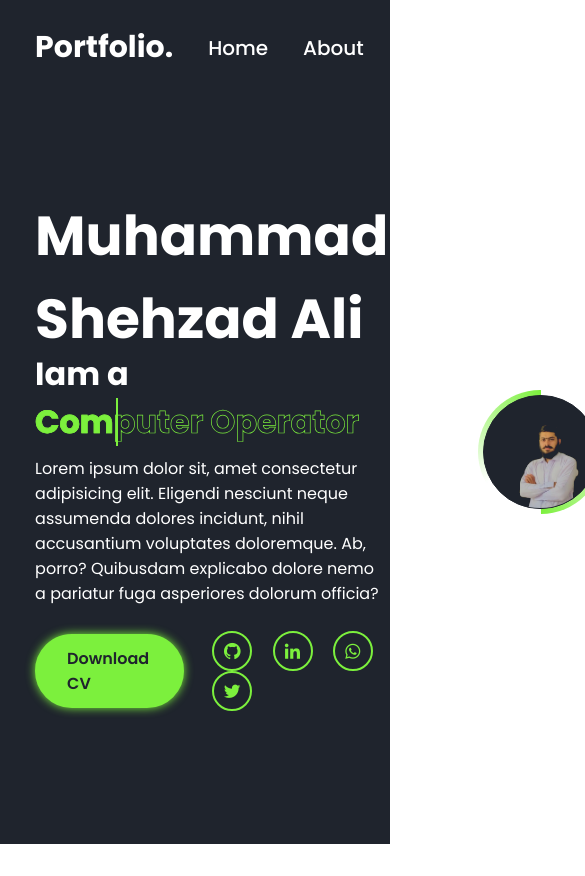
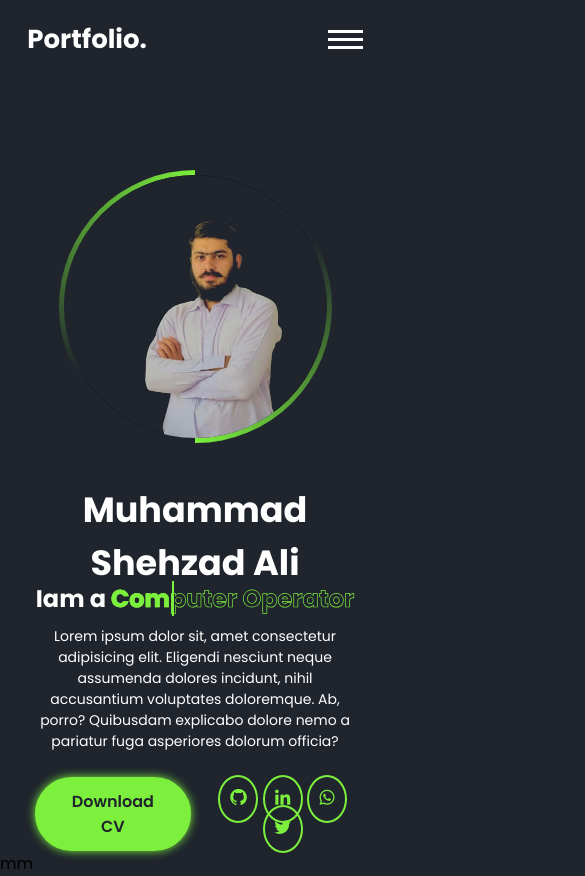
Before and after one commit to A249214/Fortfolio, a plain HTML site: page index.html in a window 390 px wide. Shown: the whole page, 585 px wide, since content can reach past the window. Before the commit the page ends 844 px from the top, so only its background shows below. Drawn offline with nearby package versions, Linux system fonts and the light colour scheme.

Commit message:
web done

```diff
--- a/index.html
+++ b/index.html
@@ -65,8 +65,18 @@
 
         <div></div>
     </section>
+    <section>
+mm
 
 
+
+
+
+
+
+    </section>
+
+<script src="./script.js"></script>
 </body>
 
 </html>
--- a/script.js
+++ b/script.js
@@ -0,0 +1,9 @@
+
+const navbar = document.querySelector(".navbar");
+const hamburger = document.createElement("div");
+hamburger.classList.add("hamburger");
+navbar.appendChild(hamburger);
+
+hamburger.onclick = () => {
+  navbar.classList.toggle("active");
+};
--- a/style.css
+++ b/style.css
@@ -1,15 +1,16 @@
 @import url('https://fonts.googleapis.com/css2?family=Poppins:wght@300;400;500;600;700;800;900&display=swap');
 
+/* RESET */
 * {
     margin: 0;
     padding: 0;
     box-sizing: border-box;
     font-family: 'Poppins', sans-serif;
-
 }
 
 body {
-    /* background: #1f242d; */
+    background: #1f242d;
+    overflow-x: hidden;
 }
 
 a {
@@ -17,13 +18,13 @@ a {
     text-decoration: none;
 }
 
+/* NAVBAR */
 .navbar {
     position: fixed;
     left: 0;
     top: 0;
     width: 100%;
     padding: 25px 9%;
-    /* background: slateblue; */
     display: flex;
     justify-content: space-between;
     align-items: center;
@@ -35,40 +36,34 @@ a {
 }
 
 @keyframes show-content {
-    100% {
-        visibility: visible;
-        opacity: 1;
-    }
+    100% { visibility: visible; opacity: 1; }
 }
 
 .navbar .logo {
     font-size: 30px;
     font-weight: 700;
-
 }
 
 .navbar ul {
     display: flex;
-
+    gap: 35px;
 }
 
 .navbar ul li {
     list-style: none;
-    margin-left: 35px;
 }
 
 .navbar ul li a {
     font-size: 20px;
     font-weight: 500;
     transition: 0.5s;
-    cursor: pointer;
 }
 
-.navbar ul li:hover a,
-.navbar ul li:active a {
+.navbar ul li:hover a {
     color: #7cf03d;
 }
 
+/* HOME SECTION */
 .home {
     display: flex;
     gap: 90px;
@@ -82,6 +77,7 @@ a {
     animation-delay: 1.6s;
 }
 
+/* TEXT AREA */
 .home-info h1 {
     font-size: 55px;
 }
@@ -90,57 +86,53 @@ a {
     display: inline-block;
     font-size: 32px;
     margin-top: -10px;
-    /* background:slateblue; */
 }
 
 .home-info h2 span {
     position: relative;
     display: inline-block;
     color: transparent;
-    -webkit-text-stroke: .7px  #7cf03d;
+    -webkit-text-stroke: .7px #7cf03d;
     animation: display-text 16s linear infinite;
     animation-delay: calc(-4s * var(--i));
 }
 
-@keyframes display-text{
-
-    25%,100% {
+@keyframes display-text {
+    25%, 100% {
         display: none;
     }
 }
 
-
-.home-info h2 span::before{
-
+.home-info h2 span::before {
     content: attr(data-text);
     position: absolute;
-    width:0;
+    width: 0;
     border-right: 2px solid #7cf03d;
     color: #7cf03d;
     white-space: nowrap;
     overflow: hidden;
-    animation:fill-text 4s linear infinite;
+    animation: fill-text 4s linear infinite;
 }
-@keyframes fill-text{
-    10%,100%{
-        width:0;
-    }
-70%,90%{
-    width: 100%;
+
+@keyframes fill-text {
+    10%, 100% { width: 0; }
+    70%, 90% { width: 100%; }
 }
-}
+
 .home-info p {
     font-size: 16px;
     margin: 10px 0 25px;
+    max-width: 500px;
 }
 
-.home-info .btn-sci {
+/* BUTTONS + ICONS */
+.btn-sci {
     display: flex;
     align-items: center;
+    gap: 20px;
 }
 
 .btn {
-    display: inline-block;
     padding: 10px 30px;
     background: #7cf03d;
     border-radius: 40px;
@@ -149,8 +141,7 @@ a {
     font-size: 16px;
     color: #1f242d;
     font-weight: 600;
-    transition: 1s;
-    scale: 1;
+    transition: .4s;
 }
 
 .btn:hover {
@@ -159,40 +150,34 @@ a {
     box-shadow: none;
 }
 
-.home-info .btn-sci .sci {
-    margin-left: 20px;
-}
-
-.home-info .btn-sci .sci a {
-    display: inline-flex;
+.sci a {
     padding: 8px;
     border: 2px solid #7cf03d;
     border-radius: 50%;
     font-size: 20px;
     color: #7cf03d;
-    margin: 0 8px;
     transition: .5s;
 }
 
-.home-info .btn-sci .sci a:hover {
+.sci a:hover {
     background: #7cf03d;
     color: #1f242d;
     box-shadow: 0 0 10px #7cf03d;
-
 }
 
+/* PROFILE IMAGE */
 .home-img .img-box {
-     position: relative;
+    position: relative;
     width: 32vw;
     height: 32vw;
-    /* background-color: red; */
     border-radius: 50%;
     padding: 5px;
     display: flex;
     justify-content: center;
     align-items: center;
     overflow: hidden;
-
+    min-width: 260px;
+    min-height: 260px;
 }
 
 .home-img .img-box::before,
@@ -201,67 +186,160 @@ a {
     position: absolute;
     width: 500px;
     height: 500px;
-    background: conic-gradient(transparent, transparent,
-     transparent, #7cf03d);
-     transform: rotate(0deg);
-     animation:rotate-border 10s linear infinite;
+    background: conic-gradient(transparent, transparent, transparent, #7cf03d);
+    transform: rotate(0deg);
+    animation: rotate-border 10s linear infinite;
 }
 
 .home-img .img-box::after {
-    animation-delay:-5s;
-}
-@keyframes rotate-border{
-    100%{
-        transform: rotate(360deg);
-    }
+    animation-delay: -5s;
 }
 
+@keyframes rotate-border {
+    100% { transform: rotate(360deg); }
+}
 
-
-.home-img .img-box .img-item {
-    position: relative;
-    /* top: 50px; */
+.img-item {
     width: 100%;
     height: 100%;
     background: #1f242d;
     border-radius: 50%;
-    border: .1px solid #1f242d;
     display: flex;
     justify-content: center;
-    z-index: 1;
     overflow: hidden;
+    z-index: 2;
+}
 
+.img-item img {
+    width: 87%;
+    object-fit: cover;
+    mix-blend-mode: lighten;
+}
+
+/* BACKGROUND BARS */
+.bars-animation {
+    position: absolute;
+    width: 100%;
+    height: 100%;
+    display: flex;
+    z-index: -1;
+}
+
+.bars-animation .bar {
+    width: 100%;
+    height: 100%;
+    background: #1f242d;
+    transform: translateY(-199%);
+    animation: show-bars .5s ease-in-out forwards;
+    animation-delay: calc(.1s * var(--i));
+}
+
+@keyframes show-bars {
+    100% { transform: translateY(0%); }
+}
+
+/* ------------------------------- */
+/*  RESPONSIVE DESIGN              */
+/* ------------------------------- */
+
+/* Large Tablets */
+@media (max-width: 1200px) {
+    .home {
+        gap: 40px;
+    }
+}
+
+/* Tablets */
+@media (max-width: 992px) {
+    .home {
+        flex-direction: column-reverse;
+        text-align: center;
+        height: auto;
+        padding-top: 130px;
+    }
+
+    .home-info h1 {
+        font-size: 42px;
+    }
+
+    .home-info h2 {
+        font-size: 28px;
+    }
+
+    .home-img .img-box {
+        width: 45vw;
+        height: 45vw;
+    }
+}
+
+/* Mobile Navbar */
+@media (max-width: 768px) {
+
+    .navbar {
+        padding: 20px 7%;
+    }
+
+    .navbar ul {
+        position: absolute;
+        top: 80px;
+        left: 0;
+        width: 100%;
+        background: #1f242d;
+        flex-direction: column;
+        gap: 20px;
+        padding: 20px 0;
+        text-align: center;
+        display: none;
+    }
+
+    .navbar.active ul {
+        display: flex;
+    }
+
+    /* Hamburger Button */
+    .hamburger {
+        width: 35px;
+        height: 3px;
+        background: white;
+        position: relative;
+    }
+
+    .hamburger::before,
+    .hamburger::after {
+        content: "";
+        width: 35px;
+        height: 3px;
+        background: white;
+        position: absolute;
+    }
+
+    .hamburger::before { top: -8px; }
+    .hamburger::after { top: 8px; }
+
+    .navbar .logo {
+        font-size: 26px;
+    }
 
 }
 
-.home-img .img-box .img-item img {
-    position: absolute;
-    /* top: 30px; */
-    width: 87%;
-    object-fit:cover;
-    mix-blend-mode:lighten;
-}
+/* Mobile Phones */
+@media (max-width: 576px) {
 
-.bars-animation {
-    position: absolute;
-    width:100%;
-    height:100%;
-    display:flex;
-    z-index:-1;
-}
+    .home-info h1 {
+        font-size: 35px;
+    }
 
-.bars-animation .bar{
-    width: 100%;
-    height: 100%;
-    background: #1f242d;
-    /* border: 2px solid red; */
-    transform:translatey(-199%);
-    animation:show-bars .5s ease-in-out forwards;
-    animation-delay:calc(.1s * var(--i));
-}
+    .home-info h2 {
+        font-size: 24px;
+    }
 
-@keyframes show-bars{
-    100%{
-        transform:translateY(0%);
+    .home-info p {
+        font-size: 14px;
+        max-width: 100%;
+    }
+
+    .img-box {
+        width: 70vw !important;
+        height: 70vw !important;
     }
 }
```
